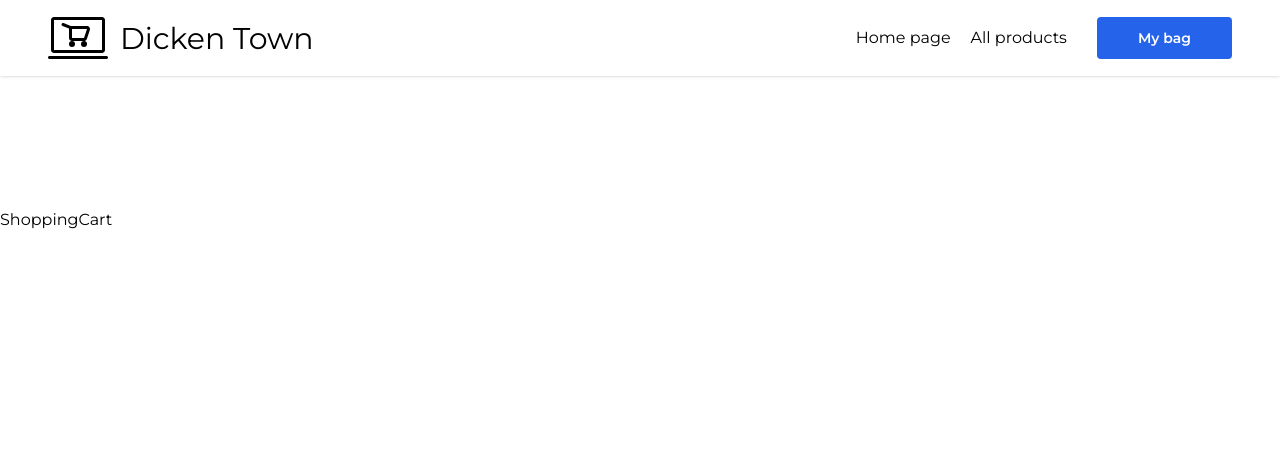
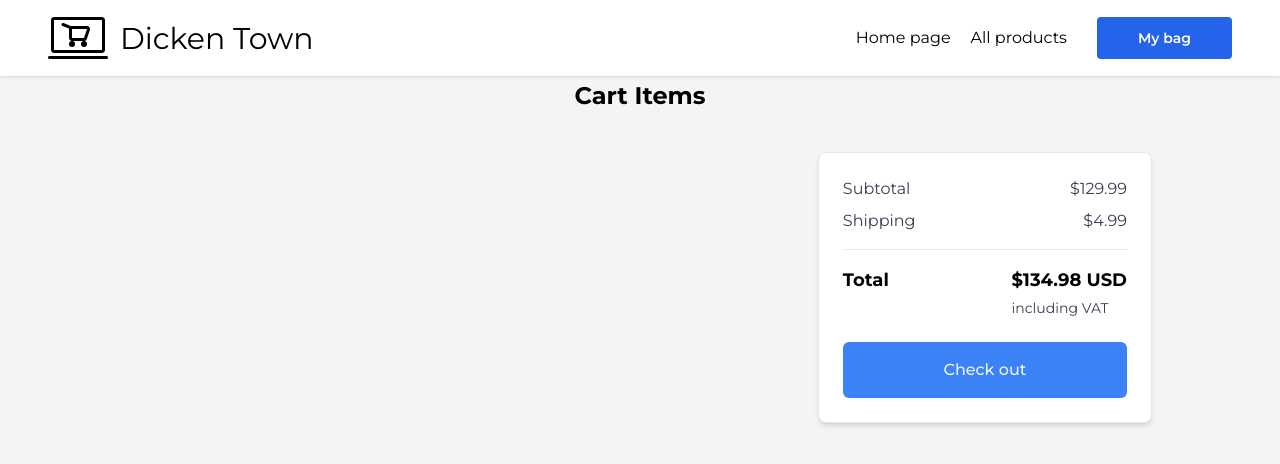
Before and after one commit to Will-Marco/dickenTown-store, a Next.js app: page /shopping-cart in a window 1280 px wide. Shown: the top 464 px of the page. Built offline with nearby package versions, Linux system fonts and the light colour scheme.

Commit message:
add Shopping-Cart

```diff
--- a/src/app/globals.css
+++ b/src/app/globals.css
@@ -4,6 +4,14 @@
 
 @layer components {
   .button {
-		@apply border px-5 md:px-10 py-2.5 rounded font-semibold transition duration-200 ease-out;
-	}
+    @apply border px-5 md:px-10 py-2.5 rounded font-semibold transition duration-200 ease-out;
+  }
 }
+
+@layer utilities {
+  input[type="number"]::-webkit-inner-spin-button,
+  input[type="number"]::-webkit-outer-spin-button {
+    -webkit-appearance: none;
+    margin: 0;
+  }
+}
--- a/src/app/shopping-cart/page.tsx
+++ b/src/app/shopping-cart/page.tsx
@@ -1,5 +1,101 @@
+"use client";
+
+import CustomImage from "@/components/Custom-Image";
+import { ProductType } from "../interfaces";
+import ReactStars from "react-stars";
+
 const ShoppingCart = () => {
-  return <div className="mt-52">ShoppingCart</div>;
+  const products: ProductType[] =
+    JSON.parse(localStorage.getItem("carts") as string) || [];
+  console.log(products);
+
+  return (
+    <div className="h-screen bg-gray-100 pt-20">
+      <h1 className="mb-10 text-center text-2xl font-bold">Cart Items</h1>
+      <div className="mx-auto max-w-5xl justify-center px-6 md:flex md:space-x-6 xl:px-0">
+        <div className="rounded-lg md:w-2/3">
+          {products.map((product) => (
+            <div
+              key={product.id}
+              className="justify-between mb-6 rounded-lg bg-white p-6 shadow-md sm:flex sm:justify-start"
+            >
+              <div className="w-52 relative">
+                <CustomImage product={product} fill />
+              </div>
+              <div className="sm:ml-4 sm:flex sm:w-full sm:justify-between">
+                <div className="mt-5 sm:mt-0">
+                  <h2 className="text-lg font-bold text-gray-900 line-clamp-1">
+                    {product.title}
+                  </h2>
+                  <p className="mt-1 text-xs text-gray-700 line-clamp-2 ">
+                    {product.description}
+                  </p>
+                  <div className="flex items-center text-sm my-4">
+                    <p>{product?.rating.rate}</p>
+                    {product?.rating.rate && (
+                      <div className="flex items-center ml-2 mr-6">
+                        <ReactStars value={product.rating.rate} edit={false} />
+                      </div>
+                    )}
+                    <p className="text-blue-600 hover:underline cursor-pointer text-xs">
+                      See all {product?.rating.count} reviews
+                    </p>
+                  </div>
+                </div>
+                <div className="mt-4 flex justify-between sm:space-y-6 sm:mt-0 sm:block sm:space-x-6">
+                  <div className="ml-5 flex items-center border-gray-100">
+                    <span className="cursor-pointer rounded-l bg-gray-100 py-1 px-3.5 duration-100 hover:bg-blue-500 hover:text-blue-50">
+                      {" "}
+                      -{" "}
+                    </span>
+                    <input
+                      className="h-8 w-8 border bg-white text-center text-xs outline-none"
+                      type="number"
+                      value={product.quantity}
+                      min="1"
+                    />
+                    <span className="cursor-pointer rounded-r bg-gray-100 py-1 px-3 duration-100 hover:bg-blue-500 hover:text-blue-50">
+                      {" "}
+                      +{" "}
+                    </span>
+                  </div>
+                  <div className="flex items-center space-x-4">
+                    <p className="text-sm">
+                      {product.price.toLocaleString("en-US", {
+                        style: "currency",
+                        currency: "USD",
+                      })}
+                    </p>
+                  </div>
+                </div>
+              </div>
+            </div>
+          ))}
+        </div>
+        {/* <!-- Sub total --> */}
+        <div className="mt-6 h-full rounded-lg border bg-white p-6 shadow-md md:mt-0 md:w-1/3">
+          <div className="mb-2 flex justify-between">
+            <p className="text-gray-700">Subtotal</p>
+            <p className="text-gray-700">$129.99</p>
+          </div>
+          <div className="flex justify-between">
+            <p className="text-gray-700">Shipping</p>
+            <p className="text-gray-700">$4.99</p>
+          </div>
+          <hr className="my-4" />
+          <div className="flex justify-between">
+            <p className="text-lg font-bold">Total</p>
+            <div className="">
+              <p className="mb-1 text-lg font-bold">$134.98 USD</p>
+              <p className="text-sm text-gray-700">including VAT</p>
+            </div>
+          </div>
+          <button className="mt-6 w-full rounded-md bg-blue-500 py-4 font-medium text-blue-50 hover:bg-blue-600">
+            Check out
+          </button>
+        </div>
+      </div>
+    </div>
+  );
 };
-
 export default ShoppingCart;
```
